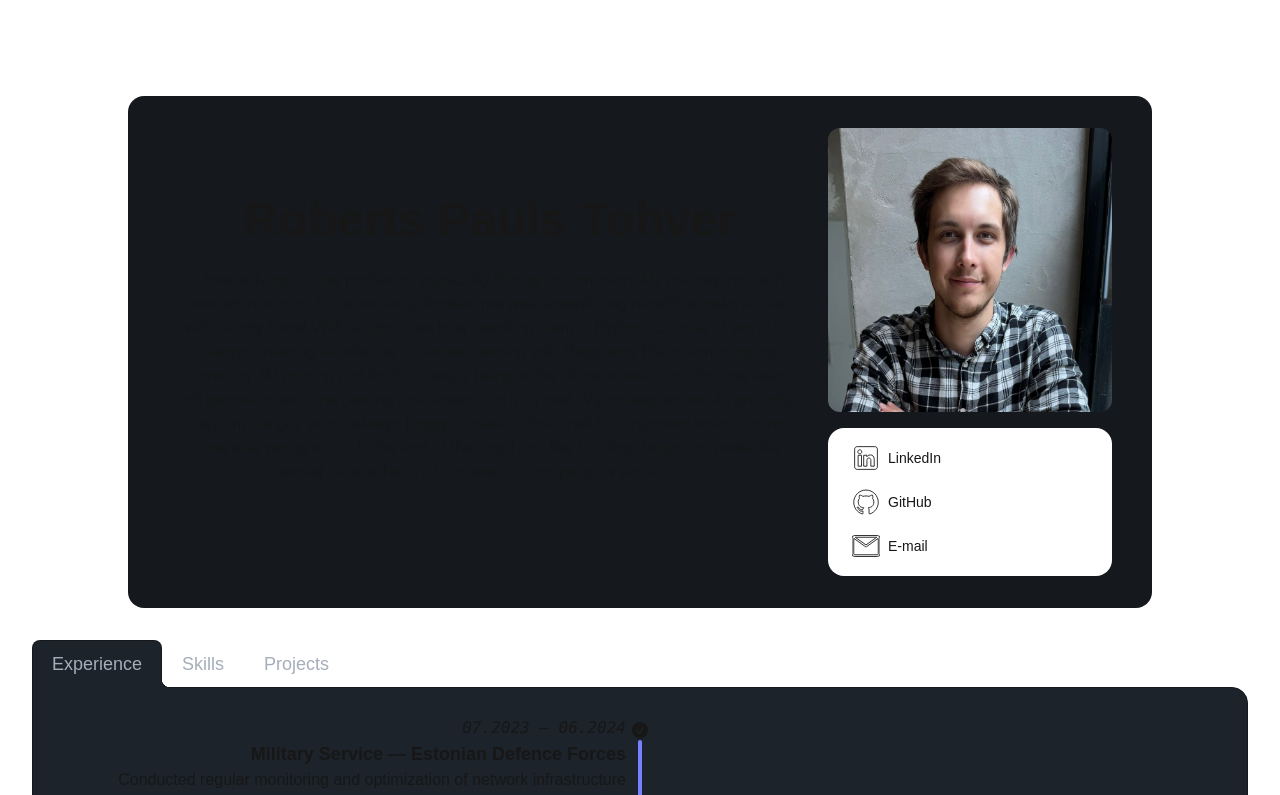
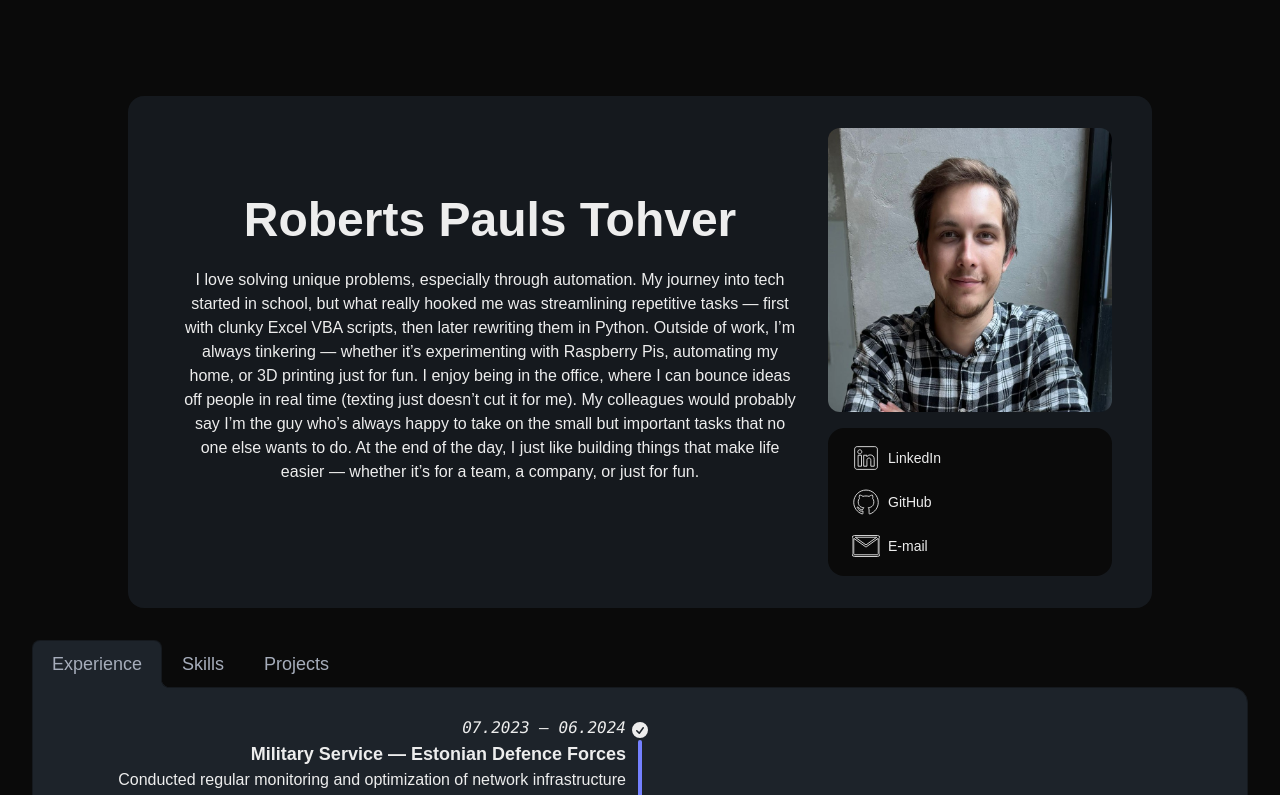
Before and after one commit to Box-Bop/Box-Bop.github.io, a Next.js app: page / in a window 1280 px wide. Shown: the top 795 px of the page. Built offline with nearby package versions, Linux system fonts and the light colour scheme.

Commit message:
Force dark theme always

```diff
--- a/src/app/globals.css
+++ b/src/app/globals.css
@@ -3,15 +3,8 @@
 @tailwind utilities;
 
 :root {
-  --background: #ffffff;
-  --foreground: #171717;
-}
-
-@media (prefers-color-scheme: dark) {
-  :root {
-    --background: #0a0a0a;
-    --foreground: #ededed;
-  }
+  --background: #0a0a0a;
+  --foreground: #ededed;
 }
 
 html, body {
--- a/tailwind.config.ts
+++ b/tailwind.config.ts
@@ -20,5 +20,6 @@ export default {
   ],
   daisyui: {
     themes: ["dark"],
+    darkTheme: "dark"
   },
 } satisfies Config;
```
